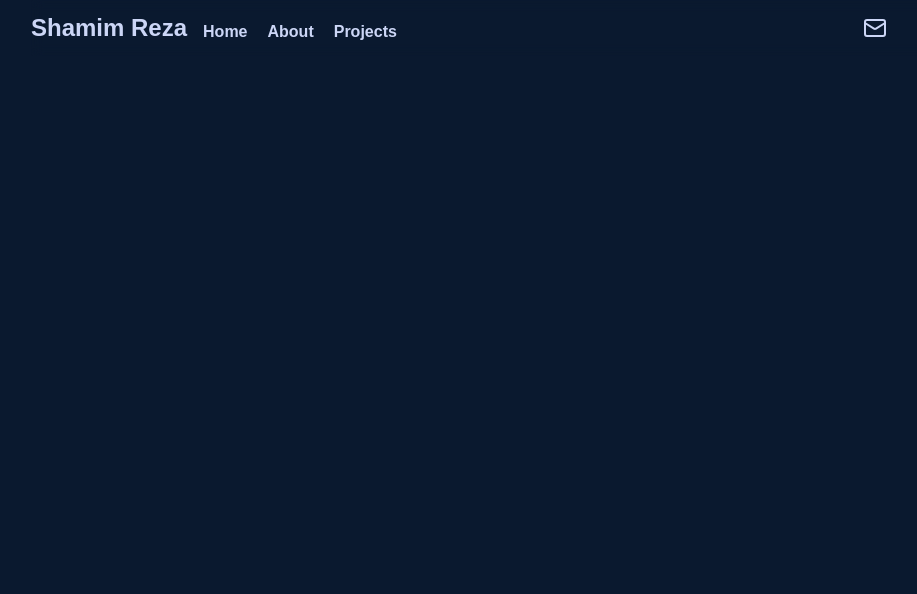
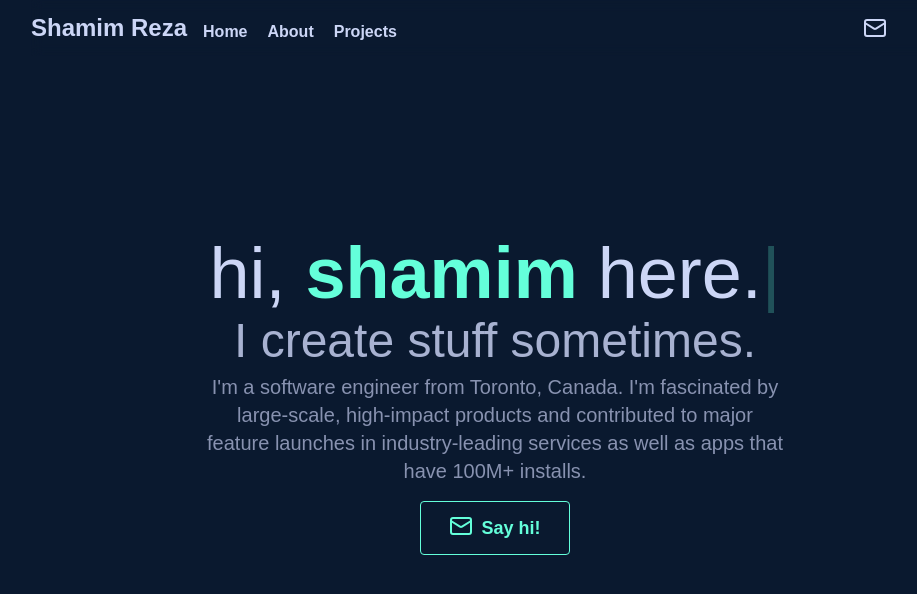
Before and after one commit to shamim261/portfolio, a Next.js app: page / in a window 1280 px wide. Shown: the top 594 px of the page, without its empty margins (145-1062 px from the left). Built offline with nearby package versions, Linux system fonts and the light colour scheme; some icons are missing; a web font is replaced by a local one.

Commit message:
added intro section

```diff
--- /dev/null
+++ b/app/_components/Intro.tsx
@@ -0,0 +1,26 @@
+"use client";
+import { Mail } from "lucide-react";
+import Link from "next/link";
+import Typing from "./Typing";
+
+const Intro = () => {
+  return (
+    <div className="h-[70vh] flex justify-center items-center flex-col space-y-2 text-center sm:h-screen sm:max-w-xl sm:mx-auto">
+      <Typing />
+      <h2 className="text-slate-200">I create stuff sometimes.</h2>
+      <p>
+        I'm a software engineer from Toronto, Canada. I'm fascinated by
+        large-scale, high-impact products and contributed to major feature
+        launches in industry-leading services as well as apps that have 100M+
+        installs.
+      </p>
+      <Link href="mailto:mdshamimreza5552@gmail.com">
+        <div className="flex gap-2 justify-center  border border-green py-3 px-7 text-green font-bold text-lg rounded hover:bg-navy-100 my-2">
+          <Mail className="" /> Say hi!
+        </div>
+      </Link>
+    </div>
+  );
+};
+
+export default Intro;
--- /dev/null
+++ b/app/_components/Typing.tsx
@@ -0,0 +1,16 @@
+import React from "react";
+import Typist from "react-typist";
+import "react-typist/dist/Typist.css";
+class Typing extends React.Component {
+  render(): React.ReactNode {
+    return (
+      <Typist>
+        <span className="text-5xl sm:text-7xl">
+          hi, <span className="text-green font-bold">shamim</span> here.
+        </span>
+      </Typist>
+    );
+  }
+}
+
+export default Typing;
--- a/app/globals.css
+++ b/app/globals.css
@@ -16,8 +16,15 @@
   @apply max-w-sm mx-auto sm:max-w-6xl;
 }
 h1 {
-  @apply text-4xl;
+  @apply text-5xl;
+}
+h2 {
+  @apply text-3xl sm:text-5xl;
 }
 p {
-  @apply text-xl;
+  @apply text-lg sm:text-xl text-slate-300;
 }
+
+.Typist .Cursor--blinking {
+  @apply text-green  text-5xl sm:text-7xl;
+}
--- a/app/page.tsx
+++ b/app/page.tsx
@@ -1,10 +1,13 @@
+import Intro from "./_components/Intro";
 import Navbar from "./_components/Navbar";
 
 export default function Home() {
   return (
     <>
       <Navbar />
-      <main className=""></main>
+      <main className="">
+        <Intro />
+      </main>
     </>
   );
 }
--- a/package.json
+++ b/package.json
@@ -14,12 +14,15 @@
     "next": "15.0.3",
     "react": "19.0.0-rc-66855b96-20241106",
     "react-dom": "19.0.0-rc-66855b96-20241106",
+    "react-type-animation": "^3.2.0",
+    "react-typist": "^2.0.5",
     "simple-icons": "^13.18.0"
   },
   "devDependencies": {
     "@types/node": "^20",
     "@types/react": "^18",
     "@types/react-dom": "^18",
+    "@types/react-typist": "^2.0.6",
     "postcss": "^8",
     "tailwindcss": "^3.4.1",
     "typescript": "^5"
```
Also changed, not shown: 1 other file (tests, documents, lock files or other folders).
